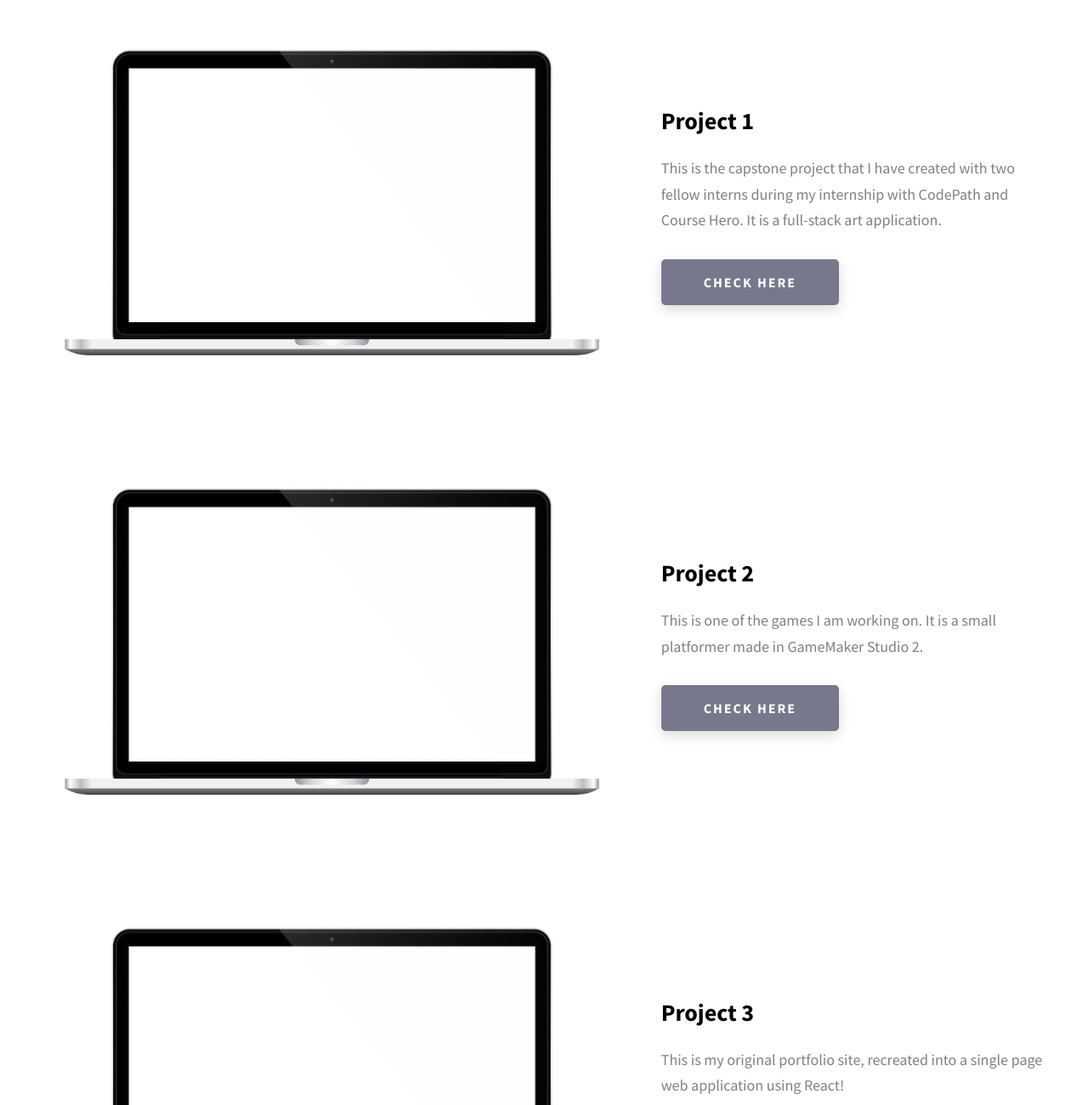
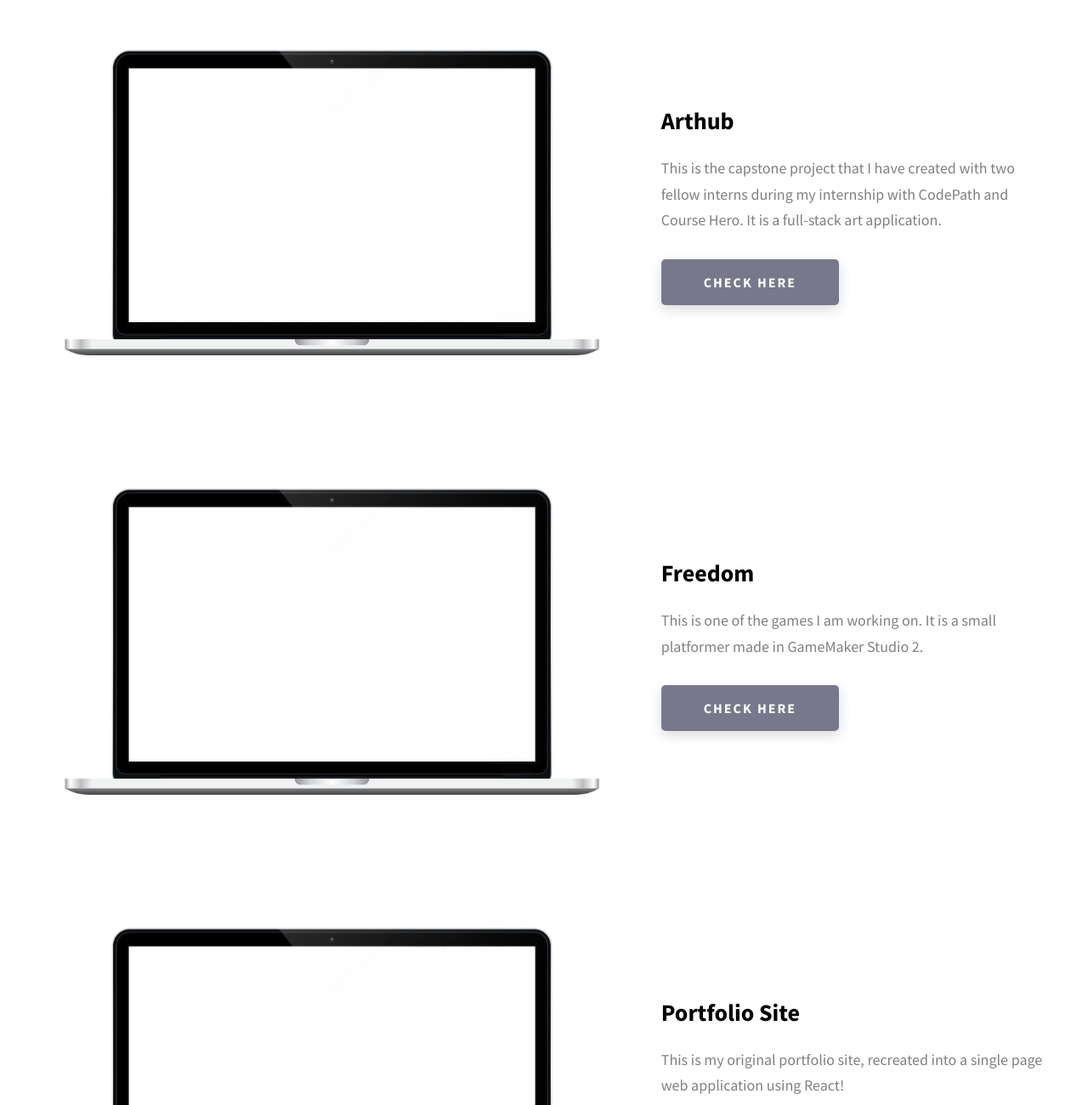
Before and after one commit to eleferrets/My-Portfolio-2, a website: page Dopefolio-main/index.html in a window 1280 px wide. Shown: the part 1840-3140 px from the top of the page at 85% size. Drawn offline with Linux system fonts and the light colour scheme.

Commit message:
Added base titles.

```diff
--- a/Dopefolio-main/index.html
+++ b/Dopefolio-main/index.html
@@ -234,7 +234,7 @@
               />
             </div>
             <div class="projects__row-content">
-              <h3 class="projects__row-content-title">Project 1</h3>
+              <h3 class="projects__row-content-title">Arthub</h3>
               <p class="projects__row-content-desc">
                 This is the capstone project that I have created with
                   two fellow interns during my internship with CodePath
@@ -258,7 +258,7 @@
               />
             </div>
             <div class="projects__row-content">
-              <h3 class="projects__row-content-title">Project 2</h3>
+              <h3 class="projects__row-content-title">Freedom</h3>
               <p class="projects__row-content-desc">
                 This is one of the games I am working on.
                   It is a small platformer made in GameMaker Studio 2.
@@ -281,7 +281,7 @@
               />
             </div>
             <div class="projects__row-content">
-              <h3 class="projects__row-content-title">Project 3</h3>
+              <h3 class="projects__row-content-title">Portfolio Site</h3>
               <p class="projects__row-content-desc">
                 This is my original portfolio site,
                   recreated into a single page web
```
